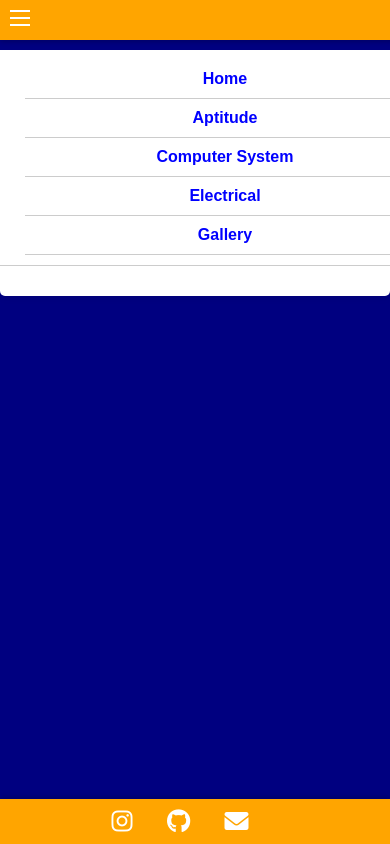
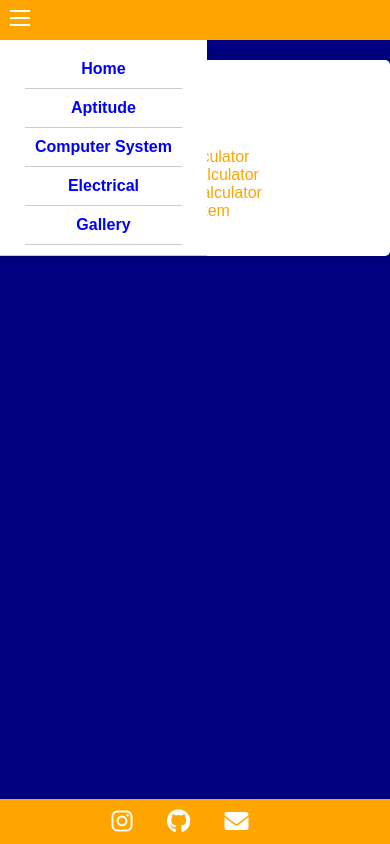
Before and after one commit to itskuldipsingh/itskuldipsingh.github.io, a PHP site: page /Aptitude.html in a window 390 px wide. Run offline with PHP 8.4, Linux system fonts and the light colour scheme.

Commit message:
Update style.css

```diff
--- a/style.css
+++ b/style.css
@@ -1,12 +1,10 @@
+/* General body styling */
 body {
     font-family: Arial, sans-serif;
     background-color: #000080; /* Navy blue background for the entire page */
     color: white; /* Default text color is white */
     margin: 0;
     padding: 0;
-    padding-top: 80px; /* Space for fixed header */
-    padding-bottom: 60px; /* Space for fixed footer */
-    box-sizing: border-box;
 }
 
 /* Header styling */
@@ -15,28 +13,12 @@ header {
     color: blue;
     padding: 20px;
     text-align: center;
-    position: fixed;
-    top: 0;
-    left: 0;
-    width: 100%;
-    z-index: 1000; /* Ensure it stays on top of other content */
-    box-shadow: 0 2px 5px rgba(0, 0, 0, 0.2); /* Optional shadow for better visibility */
 }
 
-/* Navigation links styling */
-nav a {
-    margin: 0 15px;
-    text-decoration: none;
-    color: blue; /* Blue text for navigation links */
-    font-weight: bold;
-}
-
-nav a:hover {
-    text-decoration: underline;
-}
-
-/* Menu bar styling for mobile view */
 @media only screen and (max-width: 600px) {
+    header {
+        position: relative;
+    }
     .menu-bar {
         display: block;
         position: absolute;
@@ -46,7 +28,6 @@ nav a:hover {
         padding: 10px;
         cursor: pointer;
     }
-
     .menu-bar span {
         display: block;
         width: 20px;
@@ -54,36 +35,41 @@ nav a:hover {
         background-color: #fff;
         margin-bottom: 5px;
     }
-
     .menu-bar span:last-child {
         margin-bottom: 0;
     }
-
     nav {
         display: none;
         position: absolute;
-        top: 50px; /* Adjusted to make space for the menu bar */
+        top: 40px;
         left: 0;
         background-color: #fff;
         padding: 10px;
         border-bottom: 1px solid #ccc;
-        width: 100%;
     }
-
     nav a {
         display: block;
         padding: 10px;
         border-bottom: 1px solid #ccc;
-        color: blue;
     }
-
     nav a:hover {
         background-color: #f0f0f0;
     }
-
     .menu-bar:hover + nav {
         display: block;
     }
+}
+
+/* Navigation links styling */
+nav a {
+    margin: 0 15px;
+    text-decoration: none;
+    color: blue; /* White text for navigation links */
+    font-weight: bold;
+}
+
+nav a:hover {
+    text-decoration: underline;
 }
 
 /* Main content styling */
@@ -121,13 +107,10 @@ footer {
     padding: 10px 0;
     position: fixed;
     bottom: 0;
-    left: 0;
     width: 100%;
-    z-index: 999; /* Ensure it stays above other content */
-    box-shadow: 0 -2px 5px rgba(0, 0, 0, 0.2); /* Optional shadow for better visibility */
 }
 
-footer ul {
+footer ul{
     list-style: none;
     margin: 0;
     padding: 0;
@@ -151,3 +134,9 @@ footer i {
     font-size: 24px;
     margin-right: 10px;
 }
+
+/* Ensure the footer doesn't overlap with the main content */
+/*
+body {
+    padding-bottom: 60px; /* Adjust padding to ensure content is not overlapped by footer */
+}*/
```
